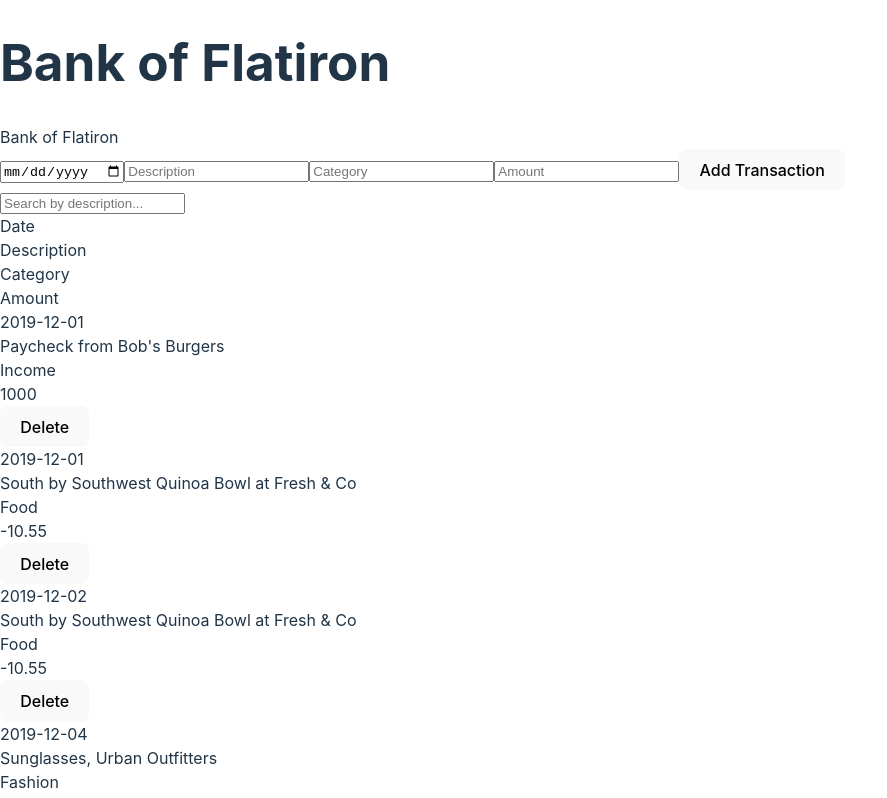
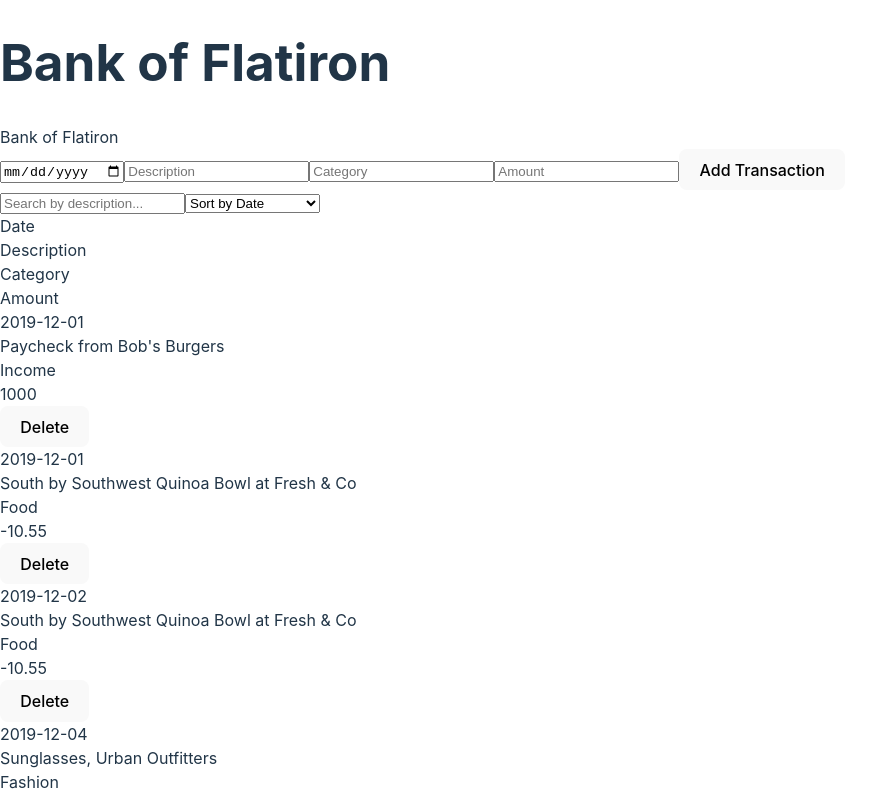
Before and after one commit to KipkorirA/bank-of-Flatiron, a React (Vite) app: page / in a window 1280 px wide. Shown: the top 798 px of the page, without its empty margins (0-887 px from the left). Built offline with nearby package versions, Linux system fonts and the light colour scheme; data requests are answered from the project's data file.

Commit message:
Added sort component and updated the Home component

```diff
--- a/src/components/Home.jsx
+++ b/src/components/Home.jsx
@@ -2,11 +2,13 @@ import { useEffect, useState } from 'react';
 import TransactionList from './TransactionList';
 import TransactionForm from './TransactionForm';
 import Search from './Search';
+import Sort from './Sort';
 
 
 const Home = () => {
   const [transactions, setTransactions] = useState([]);
   const [searchQuery, setSearchQuery] = useState('');
+  const [sortOption, setSortOption] = useState('date');
 
   useEffect(() => {
     fetch("http://localhost:3000/transactions")
@@ -36,6 +38,20 @@ const Home = () => {
       .catch(error => console.log(error));
   };
 
+  const handleSortChange = (e) => {
+    setSortOption(e.target.value);
+  };
+
+  const sortedTransactions = [...transactions].sort((a, b) => {
+    if (sortOption === 'category') {
+      return a.category.localeCompare(b.category);
+    } else if (sortOption === 'description') {
+      return a.description.localeCompare(b.description);
+    } else {
+      return new Date(a.date) - new Date(b.date); // Default to date sorting
+    }
+  });
+
   const filteredTransactions = transactions.filter(transaction =>
     transaction.description.toLowerCase().includes(searchQuery.toLowerCase())
   );
@@ -45,6 +61,7 @@ const Home = () => {
       <header>Bank of Flatiron</header>
       <TransactionForm addTransaction={addTransaction} />
       <Search searchQuery={searchQuery} setSearchQuery={setSearchQuery} />
+      <Sort sortOption={sortOption} onSortChange={handleSortChange} />
       <TransactionList transactions={filteredTransactions} onDelete={deleteTransaction} />
     </div>
   );
--- /dev/null
+++ b/src/components/Sort.jsx
@@ -0,0 +1,12 @@
+
+const Sort = ({ sortOption, onSortChange }) => {
+  return (
+    <select onChange={onSortChange} value={sortOption}>
+      <option value="date">Sort by Date</option>
+      <option value="category">Sort by Category</option>
+      <option value="description">Sort by Description</option>
+    </select>
+  );
+};
+
+export default Sort;
--- a/src/components/Transaction.jsx
+++ b/src/components/Transaction.jsx
@@ -1,4 +1,3 @@
-import React from 'react';
 
 const Transaction = ({ transaction, onDelete }) => {
   return (
--- a/src/components/TransactionForm.jsx
+++ b/src/components/TransactionForm.jsx
@@ -1,4 +1,4 @@
-import React, { useState } from 'react';
+import { useState } from 'react';
 
 const TransactionForm = ({ addTransaction }) => {
   const [date, setDate] = useState('');
--- a/src/components/TransactionList.jsx
+++ b/src/components/TransactionList.jsx
@@ -1,4 +1,4 @@
-import React from 'react';
+
 import Transaction from './Transaction';
 
 const TransactionList = ({ transactions, onDelete }) => {
```
